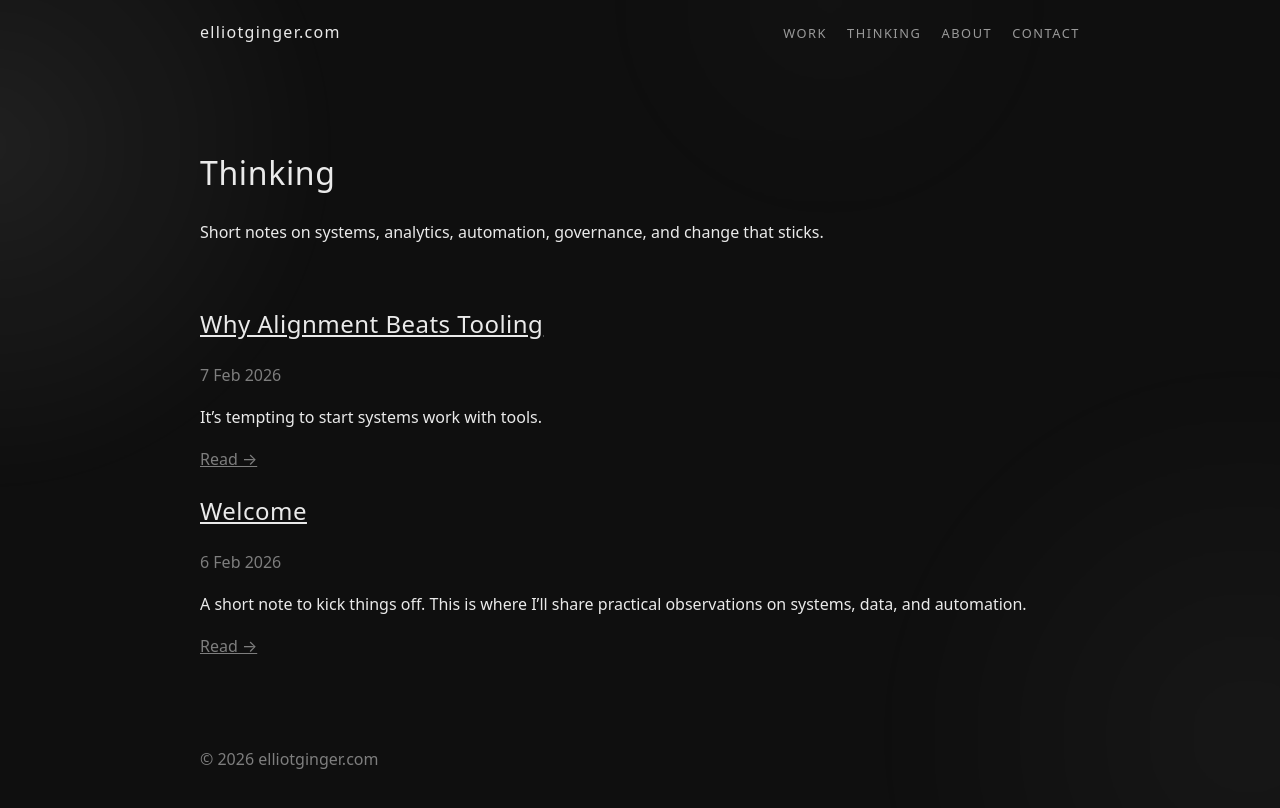
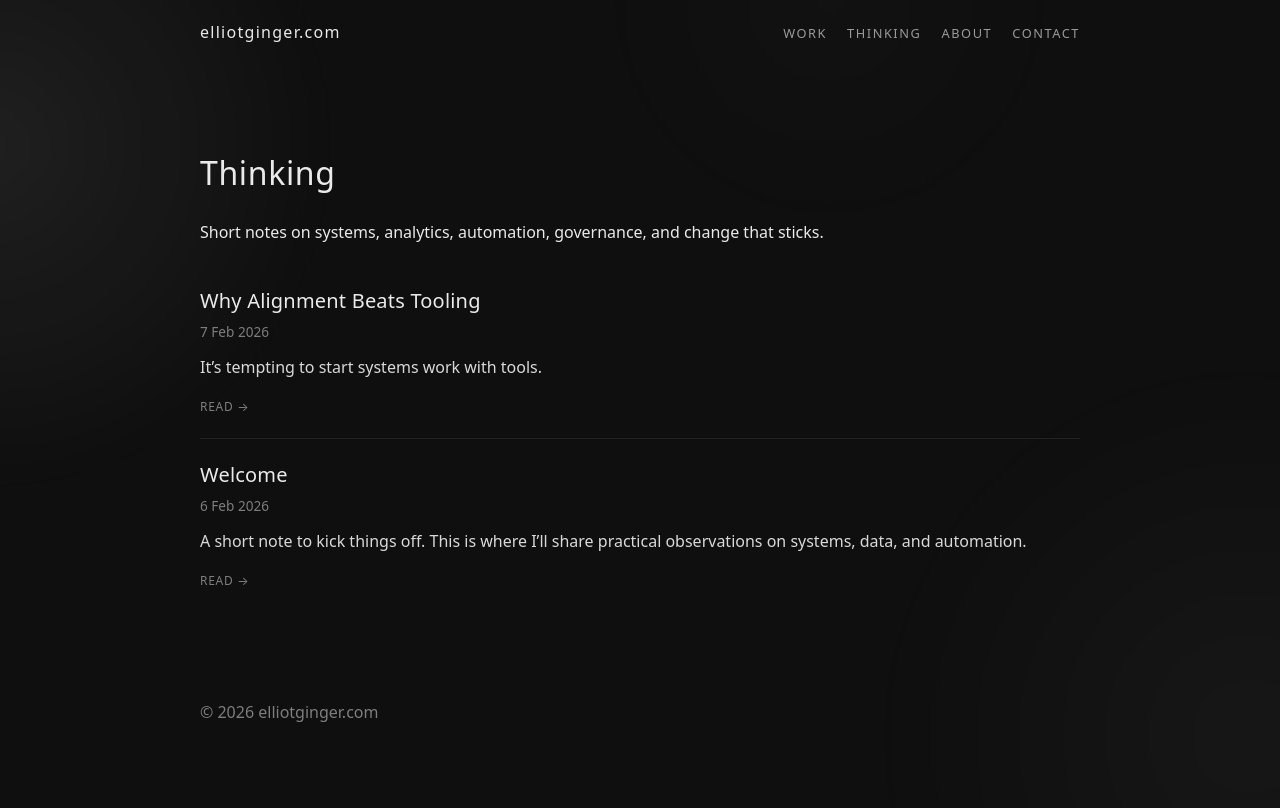
Before and after one commit to ElliotGinge/elliotginger.com, a Jekyll site: the page built from thinking.md, in a window 1280 px wide. Shown: the top 808 px of the page. Built offline with Jekyll 4.4.1, drawn with Linux system fonts in a browser that asks for light colours.

Commit message:
Update style.css

```diff
--- a/assets/css/style.css
+++ b/assets/css/style.css
@@ -65,6 +65,52 @@
   font-size:0.8rem;
 }
 
+.post-card{
+  padding: 1.25rem 0;
+  border-top: 1px solid rgba(255,255,255,0.08);
+}
+
+.post-card:first-of-type{
+  border-top: 0;
+  padding-top: 0;
+}
+
+.post-title{
+  margin: 0 0 0.25rem 0;
+  font-size: 1.25rem;
+  letter-spacing: 0.01em;
+}
+
+.post-title a{
+  text-decoration: none;
+}
+
+.post-title a:hover{
+  text-decoration: underline;
+}
+
+.post-meta{
+  font-size: 0.85rem;
+  margin-bottom: 0.75rem;
+}
+
+.post-excerpt{
+  margin: 0 0 0.75rem 0;
+  color: rgba(234,234,234,0.92);
+}
+
+.post-readmore{
+  text-decoration: none;
+  letter-spacing: 0.06em;
+  text-transform: uppercase;
+  font-size: 0.75rem;
+}
+
+.post-readmore:hover{
+  color: var(--fg);
+}
+
+
 .nav a:hover{ color:var(--fg); }
 
 .site-main{ position:relative; z-index:1; padding: 2.5rem 0 3rem; }
```
